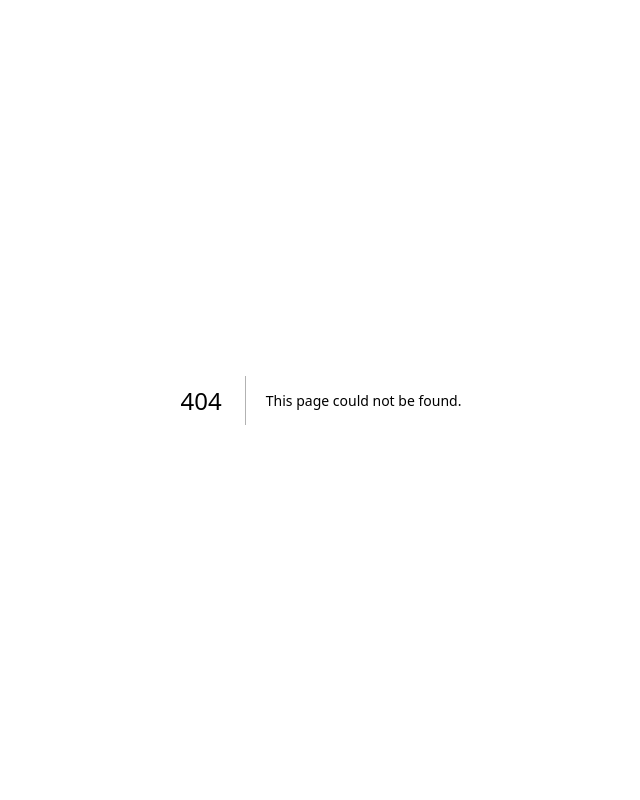
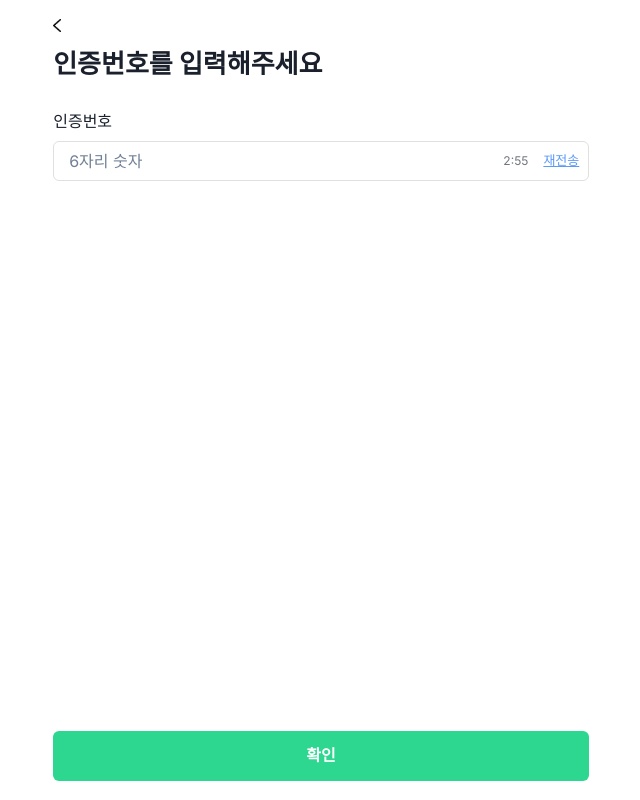
Before and after one commit to impact-girin/girin-front, a Next.js app: page /signup/certified in a window 1280 px wide. Before the commit this address had no page. Shown: the whole page, without its empty margins (319-959 px from the left). Built offline with nearby package versions, Linux system fonts and the light colour scheme.

Commit message:
feat: 전화번호 입력, 인증번호 입력 페이지

```diff
--- /dev/null
+++ b/src/app/signup/certified/page.jsx
@@ -0,0 +1,113 @@
+"use client";
+
+import {
+  Button,
+  Container,
+  Flex,
+  FormControl,
+  FormLabel,
+  Input,
+  InputGroup,
+  InputRightElement,
+  Text,
+} from "@chakra-ui/react";
+import Image from "next/image";
+import Link from "next/link";
+import LeftIcon from "../../../assets/back_button.png";
+import { useEffect, useState } from "react";
+
+const Certified = () => {
+  const [time, setTime] = useState(180); // 남은 시간 (단위: 초)
+  useEffect(() => {
+    const timer = setInterval(() => {
+      setTime((prev) => prev - 1);
+    }, 1000);
+    return () => clearInterval(timer);
+  }, [time]);
+
+  const getSeconds = (time) => {
+    const seconds = Number(time % 60);
+    if (seconds < 10) {
+      return "0" + String(seconds);
+    } else {
+      return String(seconds);
+    }
+  };
+
+  return (
+    <Container height={"100vh"}>
+      <Flex
+        flexDir="column"
+        height={"100%"}
+        padding={"19px"}
+        justifyContent={"space-around"}
+      >
+        <Link href={"/signup/phone"}>
+          <Image
+            width={8}
+            height={8}
+            style={{ marginBottom: "36px", marginBottom: "19px" }}
+            src={LeftIcon}
+            alt=""
+          />
+        </Link>
+        <Text
+          fontSize={"26px"}
+          lineHeight={"26px"}
+          fontWeight={"bold"}
+          marginBottom={"32px"}
+        >
+          인증번호를 입력해주세요
+        </Text>
+        <Flex>
+          <FormControl>
+            <FormLabel>인증번호</FormLabel>
+            <InputGroup>
+              <Input
+                padding={"18px 15px"}
+                lineHeight={"17px"}
+                fontSize={"16px"}
+                border="1px solid"
+                borderColor="#E0E0E1"
+                width={"100%"}
+                placeholder="6자리 숫자"
+              />
+              <InputRightElement width="90px">
+                <Text
+                  marginRight={"15px"}
+                  fontSize="12px"
+                  fontWeight={400}
+                  color="#70757D"
+                >
+                  <span>
+                    {parseInt(time / 60)}:{getSeconds(time)}
+                  </span>
+                </Text>
+                <Text
+                  color="rgba(50, 129, 246, 0.80)"
+                  fontSize="13px"
+                  fontWeight={400}
+                  textDecor="underline"
+                  marginRight={"5px"}
+                >
+                  재전송
+                </Text>
+              </InputRightElement>
+            </InputGroup>
+          </FormControl>
+        </Flex>
+        <Button
+          marginTop={"auto"}
+          height={"50px"}
+          background={"#2DD790"}
+          color={"white"}
+          width={"100%"}
+        >
+          확인
+        </Button>
+      </Flex>
+    </Container>
+  );
+};
+
+export default Certified;
```
Also changed, not shown: src/app/signup/phone/page.jsx (added, +103 -0 lines).
